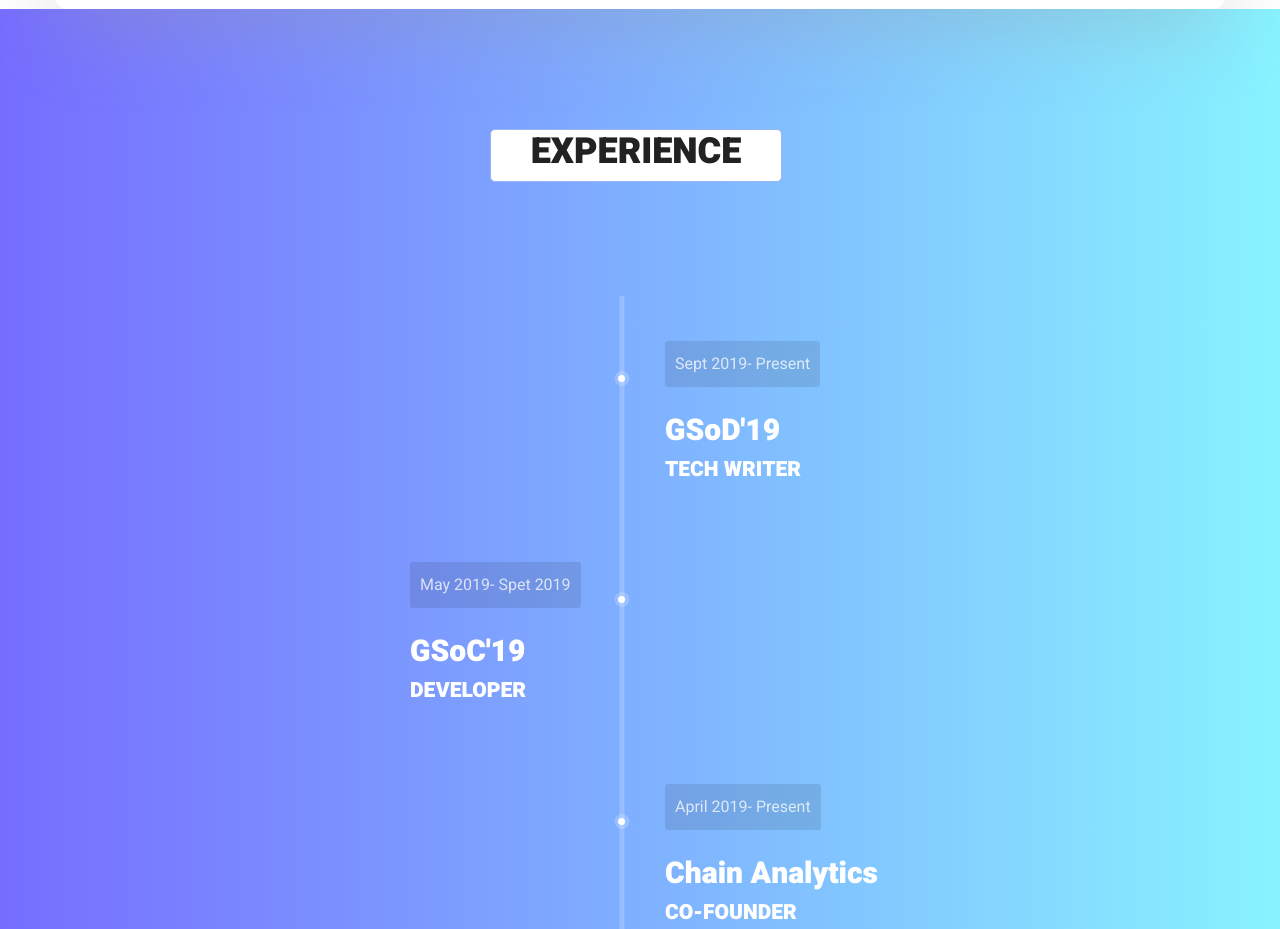
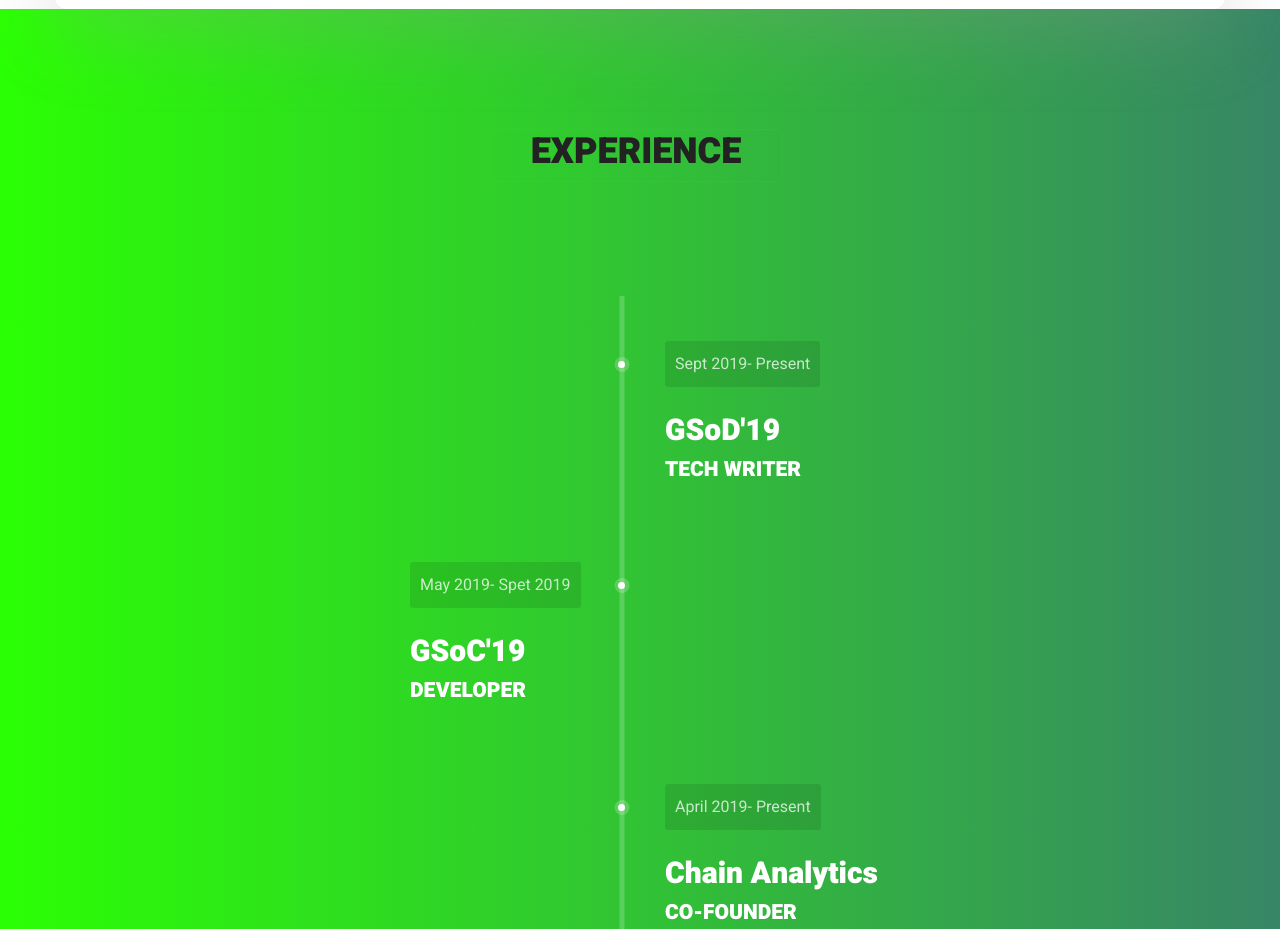
Before and after one commit to Akayeshmantha/akayeshmantha.github.io, a plain HTML site: page index.html in a window 1280 px wide. Shown: the part 1203-2132 px from the top of the page. Drawn offline with Linux system fonts and the light colour scheme.

Commit message:
style chnges.

```diff
--- a/css/style.css
+++ b/css/style.css
@@ -2551,9 +2551,9 @@ h6 {
 /* My Tabs Area css
 ============================================================================================ */
 .mytabs_area {
-  background-image: -moz-linear-gradient(0deg, #766dff 0%, #88f3ff 100%);
-  background-image: -webkit-linear-gradient(0deg, #766dff 0%, #88f3ff 100%);
-  background-image: -ms-linear-gradient(0deg, #766dff 0%, #88f3ff 100%); }
+  background-image: -moz-linear-gradient(0deg, #2bff04 0%,  #378665 100%);
+  background-image: -webkit-linear-gradient(0deg, #2bff04 0%, #378665 100%);
+  background-image: -ms-linear-gradient(0deg, #2bff04 0%,  #378665 100%); }
 
 .tabs_inner .nav.nav-tabs {
   display: block;
@@ -2572,10 +2572,10 @@ h6 {
       font-weight: 500;
       color: #fff;
       font-family: "Roboto", sans-serif;
-      border: 1px solid #9ab5f5;
+      border: 1px solid #8fe9940a;
       background: rgba(255, 255, 255, 0.1); }
       .tabs_inner .nav.nav-tabs li a.active {
-        background: #fff;
+        background: #8fe89400;
         color: #222222; }
 .tabs_inner .tab-content .tab-pane .list {
   max-width: 460px;
@@ -2603,7 +2603,7 @@ h6 {
       background: rgba(255, 255, 255, 0.2);
       position: absolute;
       left: 46%;
-      top: 30px;
+      top: 16px;
       transform: translateX(-50%); }
       .tabs_inner .tab-content .tab-pane .list li span:before {
         content: '';
```
